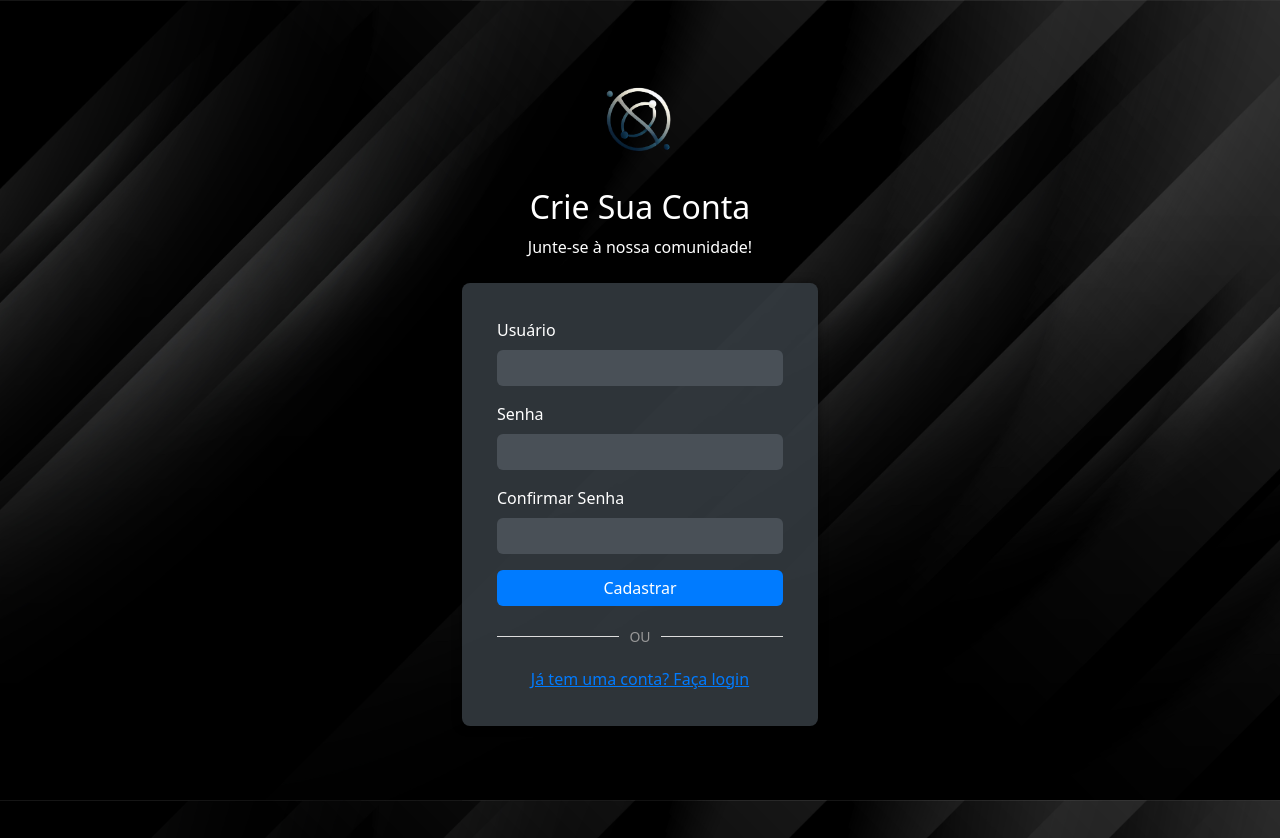
After one commit to Vinicius0712/RedeSocial, a PHP site: page /cadastro.php in a window 1280 px wide. The commit adds this page. Run offline with PHP 8.4, Linux system fonts and the light colour scheme.

Commit message:
Cadastro com criptografia feito

```diff
--- a/classes/Usuario.class.php
+++ b/classes/Usuario.class.php
@@ -1,10 +1,9 @@
 <?php
-require_once("../classes/Database.class.php");
-
 class Usuario {
-
     private $usuario;
     private $senha;
+
+    // Construtor para inicializar as propriedades
 
     public function __construct($usuario = null, $senha = null) {
         $this->setUsuario($usuario);
@@ -23,7 +22,7 @@ class Usuario {
         if (empty($novaSenha)) {
             throw new Exception("Erro: Senha inválida!");
         } else {
-            $this->senha = $novaSenha;
+            $this->senha = $novaSenha; // Aqui mantemos a senha sem criptografar, pois a criptografia ocorre na inclusão.
         }
     }
 
@@ -36,27 +35,48 @@ class Usuario {
     }
 
     public function incluir() {
+        try {
             $conexao = Database::getInstance();
             $sql = 'INSERT INTO usuarios (usuario, senha) VALUES (:usuario, :senha)';
             $comando = $conexao->prepare($sql);
-        $comando->bindValue(':usuario', $this->getUsuario());
-        $comando->bindValue(':senha', $this->getSenha());
+
+            // Vinculação dos parâmetros
+            $comando->bindValue(':usuario', $this->getUsuario(), PDO::PARAM_STR);
+            $comando->bindValue(':senha', password_hash($this->getSenha(), PASSWORD_DEFAULT), PDO::PARAM_STR);
+
+            // Execute o comando
             $comando->execute();
             return true;
+        } catch (PDOException $e) {
+            // Log de erro
+            error_log($e->getMessage());
+            throw new Exception("Erro ao incluir usuário!");
+        }
     }
 
     public function autenticar() {
+        try {
             $conexao = Database::getInstance();
             $sql = 'SELECT * FROM usuarios WHERE usuario = :usuario';
             $comando = $conexao->prepare($sql);
-        $comando->bindValue(':usuario', $this->getUsuario());
+            $comando->bindValue(':usuario', $this->getUsuario(), PDO::PARAM_STR);
             $comando->execute();
-        $user = $comando->fetch();
+            $user = $comando->fetch(PDO::FETCH_ASSOC);
 
-        if ($user && $this->getSenha() === $user['senha']) {
-            return $user['id']; // Retorna o ID do usuário se autenticação for bem-sucedida
+            // Verifica se o usuário existe e a senha está correta
+            if ($user) {
+                if (password_verify($this->getSenha(), $user['senha'])) {
+                    return $user['id']; // Retorna o ID do usuário se a autenticação for bem-sucedida
                 } else {
-            return false; // Retorna falso se a autenticação falhar
+                    throw new Exception("Senha incorreta!");
+                }
+            } else {
+                throw new Exception("Usuário não encontrado!");
+            }
+        } catch (PDOException $e) {
+            // Log de erro
+            error_log($e->getMessage());
+            throw new Exception("Erro ao autenticar usuário!");
         }
     }
 }
--- a/css/login.css
+++ b/css/login.css
@@ -6,7 +6,7 @@
     overflow: hidden;
 }
 .login-container {
-    margin-top: 5%;
+    margin-top: 3%;
 }
 .login-box {
     background-color: rgba(52, 58, 64, 0.9); /* fundo semi-transparente */
--- /dev/null
+++ b/login/cad.php
@@ -0,0 +1,39 @@
+<?php
+require_once('../config/config.inc.php');
+require_once('../classes/Database.class.php');
+require_once('../classes/Usuario.class.php');
+
+session_start();
+
+if ($_SERVER['REQUEST_METHOD'] == 'POST') {
+    try {
+        // Capturando os dados do formulário
+        $usuario = $_POST['usuario'];
+        $email = $_POST['email'];
+        $senha = $_POST['senha'];
+        $confirmacao_senha = $_POST['confirmacao_senha'];
+
+        // Validando senha e confirmação de senha
+        if ($senha !== $confirmacao_senha) {
+            throw new Exception("As senhas não coincidem!");
+        }
+
+        // Criação de um novo objeto Usuario
+        $novo_usuario = new Usuario($usuario, $senha, $email); // Incluindo email no construtor
+
+        // Incluindo o novo usuário no banco de dados
+        if ($novo_usuario->incluir()) {
+            // Redireciona para a página de login após o cadastro bem-sucedido
+            header('Location: index.php');
+            exit();
+        } else {
+            throw new Exception("Erro ao cadastrar usuário. Tente novamente.");
+        }
+    } catch (Exception $e) {
+        // Armazena a mensagem de erro na sessão
+        $_SESSION['error_message'] = $e->getMessage();
+        header('Location: cadastro.php');
+        exit();
+    }
+}
+?>
--- /dev/null
+++ b/login/cadastro.php
@@ -0,0 +1,60 @@
+<?php
+require_once('cad.php');
+?>
+
+<!DOCTYPE html>
+<html lang="pt-BR">
+<head>
+    <meta charset="UTF-8">
+    <meta name="viewport" content="width=device-width, initial-scale=1.0">
+    <title>Cadastro</title>
+    <link href="https://cdn.jsdelivr.net/npm/bootstrap@5.3.0/dist/css/bootstrap.min.css" rel="stylesheet">
+    <link rel="stylesheet" href="../css/login.css">
+</head>
+<body>
+    <div class="container login-container">
+        <div class="row justify-content-center">
+            <div class="col-md-4">
+                <div class="text-center mb-4">
+                    <img src="../img/synergy2.png" alt="Synergy Logo" class="img-fluid" style="width: 150px;" draggable="false">
+                    <h2>Crie Sua Conta</h2>
+                    <p>Junte-se à nossa comunidade!</p>
+                </div>
+                <div class="login-box">
+                    <!-- Exibe a mensagem de erro, se existir, e remove após exibição -->
+                    <?php if (isset($_SESSION['error_message'])): ?>
+                        <div class="alert alert-danger text-center" role="alert">
+                            <?php
+                                echo $_SESSION['error_message'];
+                                unset($_SESSION['error_message']); // Limpa a mensagem de erro após exibir
+                            ?>
+                        </div>
+                    <?php endif; ?>
+
+                    <form action="" method="post">
+                        <div class="mb-3">
+                            <label for="usuario" class="form-label">Usuário</label>
+                            <input type="text" class="form-control" id="usuario" name="usuario" required>
+                        </div>
+                        <div class="mb-3">
+                            <label for="senha" class="form-label">Senha</label>
+                            <input type="password" class="form-control" id="senha" name="senha" required>
+                        </div>
+                        <div class="mb-3">
+                            <label for="confirmacao_senha" class="form-label">Confirmar Senha</label>
+                            <input type="password" class="form-control" id="confirmacao_senha" name="confirmacao_senha" required>
+                        </div>
+                        <button type="submit" class="btn btn-primary w-100">Cadastrar</button>
+                    </form>
+                    <div class="separator">
+                        <span>OU</span>
+                    </div>
+                    <div class="text-center">
+                        <a href="index.php">Já tem uma conta? Faça login</a><br>
+                    </div>
+                </div>
+            </div>
+        </div>
+    </div>
+</body>
+</html>
--- a/login/index.php
+++ b/login/index.php
@@ -36,14 +36,14 @@ require_once('login.php');
                             <label for="password" class="form-label">Senha</label>
                             <input type="password" class="form-control" id="password" name="senha" required>
                         </div>
-                        <button type="submit" class="btn btn-primary w-100">Entrar</button>
+                        <input type="submit" class="btn btn-primary w-100" value="enviar">
                     </form>
                     <div class="separator">
                     <span>OU</span>
                 </div>
                     <div class="text-center">
                         <a href="forgot_password.php">Esqueceu a senha?</a><br>
-                        <a href="register.php">Ainda não possui uma Conta?</a>
+                        <a href="cadastro.php">Ainda não possui uma Conta?</a>
                     </div>
                 </div>
             </div>
```
Also changed, not shown: config/banco.sql (+11 -3 lines), login/login.php (+5 -9 lines), rede/index.php (added). Lines whose indentation alone changed are shown as unchanged.
